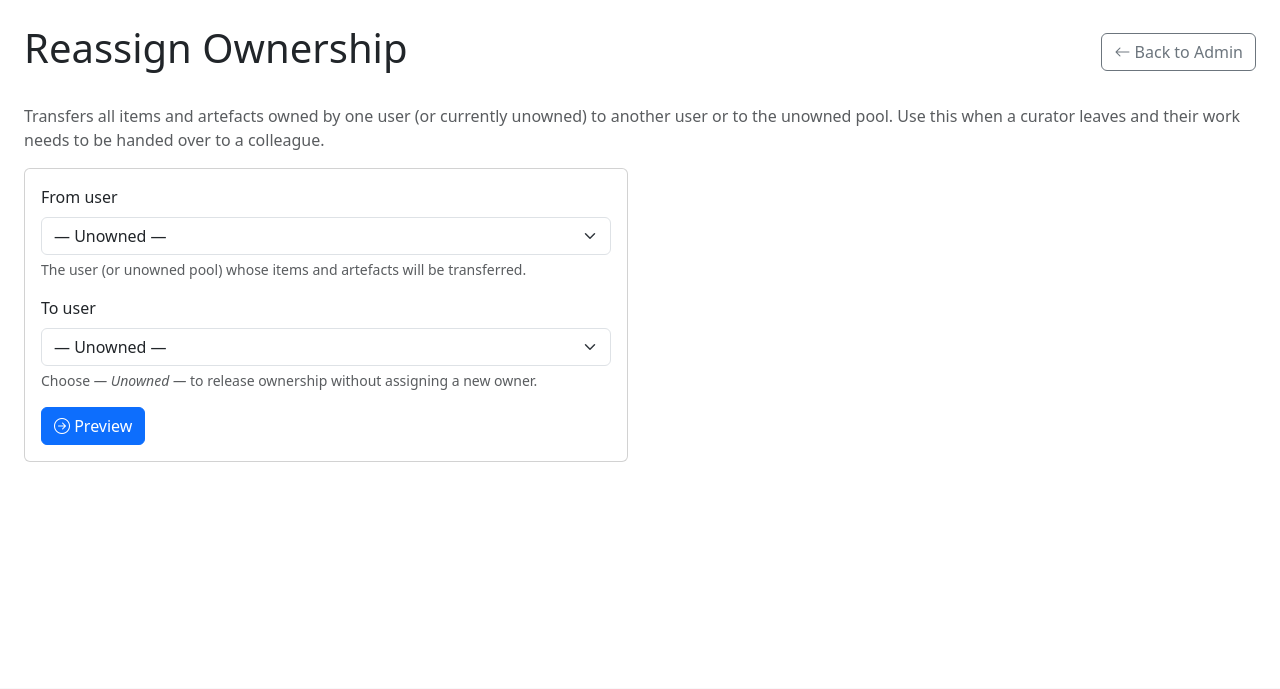
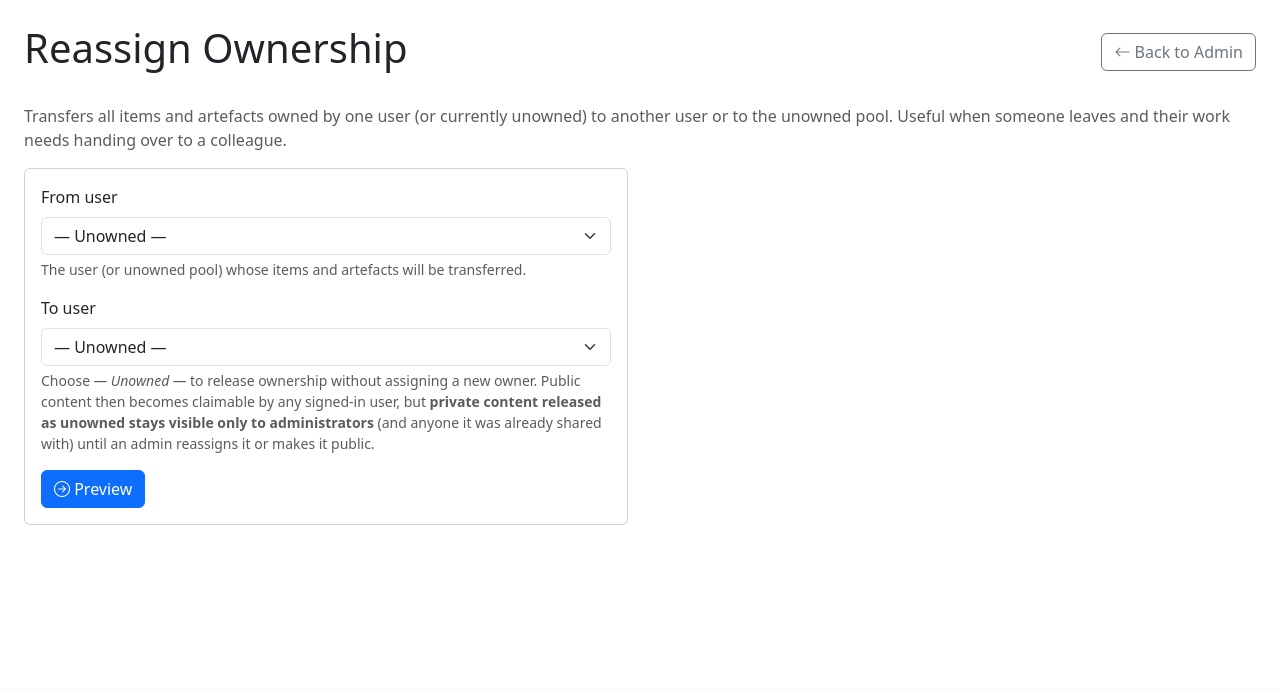
Before and after one commit to philpem/arcology, a Flask app: page /admin/reassign-ownership in a window 1280 px wide. Shown: the part 56-745 px from the top of the page. Run offline with Flask 3, Linux system fonts and the light colour scheme; a user stored in the database is signed in; tables that the repository leaves empty hold one stand-in row (values such as "Sample post"); some libraries are stand-ins or nearby versions.

Commit message:
docs: clarify unowned-release behaviour on reassign-ownership form
Follow-up to #421. The admin.py from_user prefill and the delete-user
modal link landed via the #421 squash merge, but the reassign-ownership
form copy did not. This adds:

- A note that releasing content as unowned makes public content claimable
  by any signed-in user, while private content released as unowned stays
  visible to administrators (and existing share recipients) only until an
  admin reassigns it or makes it public.
- Role-neutral wording in the page intro (drop "curator", drop em-dash).

Co-Authored-By: Claude Opus 4.8 (1M context) <noreply@anthropic.com>

```diff
--- a/myapp/templates/admin/reassign_ownership.html
+++ b/myapp/templates/admin/reassign_ownership.html
@@ -11,7 +11,7 @@
 
 <p class="text-muted">
     Transfers all items and artefacts owned by one user (or currently unowned) to another user or to the unowned pool.
-    Use this when a curator leaves and their work needs to be handed over to a colleague.
+    Useful when someone leaves and their work needs handing over to a colleague.
 </p>
 
 {% if preview %}
@@ -69,6 +69,9 @@
                         {{ form.to_user_id(class="form-select") }}
                         <div class="form-text">
                             Choose <em>— Unowned —</em> to release ownership without assigning a new owner.
+                            Public content then becomes claimable by any signed-in user, but
+                            <strong>private content released as unowned stays visible only to administrators</strong>
+                            (and anyone it was already shared with) until an admin reassigns it or makes it public.
                         </div>
                     </div>
                     <button type="submit" class="btn btn-primary">
```
